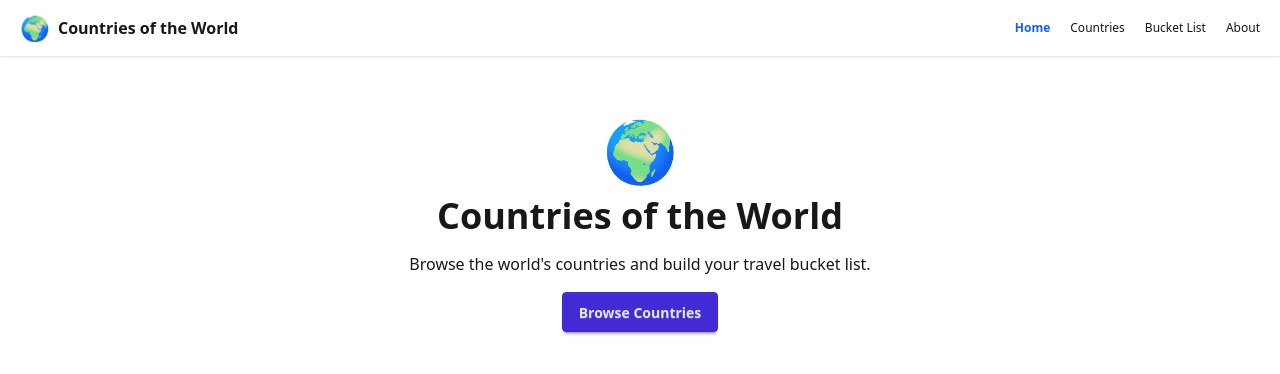
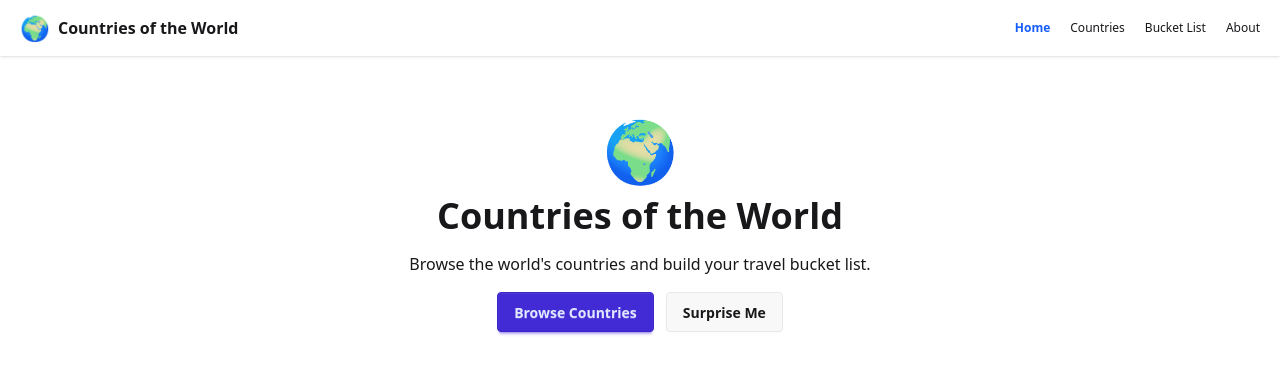
Before and after one commit to kristiandavealli/lab-act-countries, a React (Vite) app: page / in a window 1280 px wide. Shown: the top 374 px of the page. Built offline with nearby package versions, Linux system fonts and the light colour scheme.

Commit message:
Task 5: add Surprise Me navigation

```diff
--- a/src/pages/HomePage.jsx
+++ b/src/pages/HomePage.jsx
@@ -1,15 +1,31 @@
-import { Link } from "react-router";
+import { Link, useNavigate } from "react-router";
+import COUNTRIES from "../data/countries";
 
 const HomePage = () => {
+  const navigate = useNavigate();
+
+  const handleSurpriseMe = () => {
+    const random = COUNTRIES[Math.floor(Math.random() * COUNTRIES.length)];
+    navigate(`/countries/${random.code}`);
+  };
+
   return (
     <div className="max-w-2xl mx-auto text-center py-10 space-y-4">
       <div className="text-6xl">🌍</div>
+
       <h1 className="text-4xl font-bold">Countries of the World</h1>
+
       <p>Browse the world's countries and build your travel bucket list.</p>
 
-      <Link to="/countries" className="btn btn-primary">
-        Browse Countries
-      </Link>
+      <div className="flex justify-center gap-3">
+        <Link to="/countries" className="btn btn-primary">
+          Browse Countries
+        </Link>
+
+        <button onClick={handleSurpriseMe} className="btn">
+          Surprise Me
+        </button>
+      </div>
     </div>
   );
 };
```
